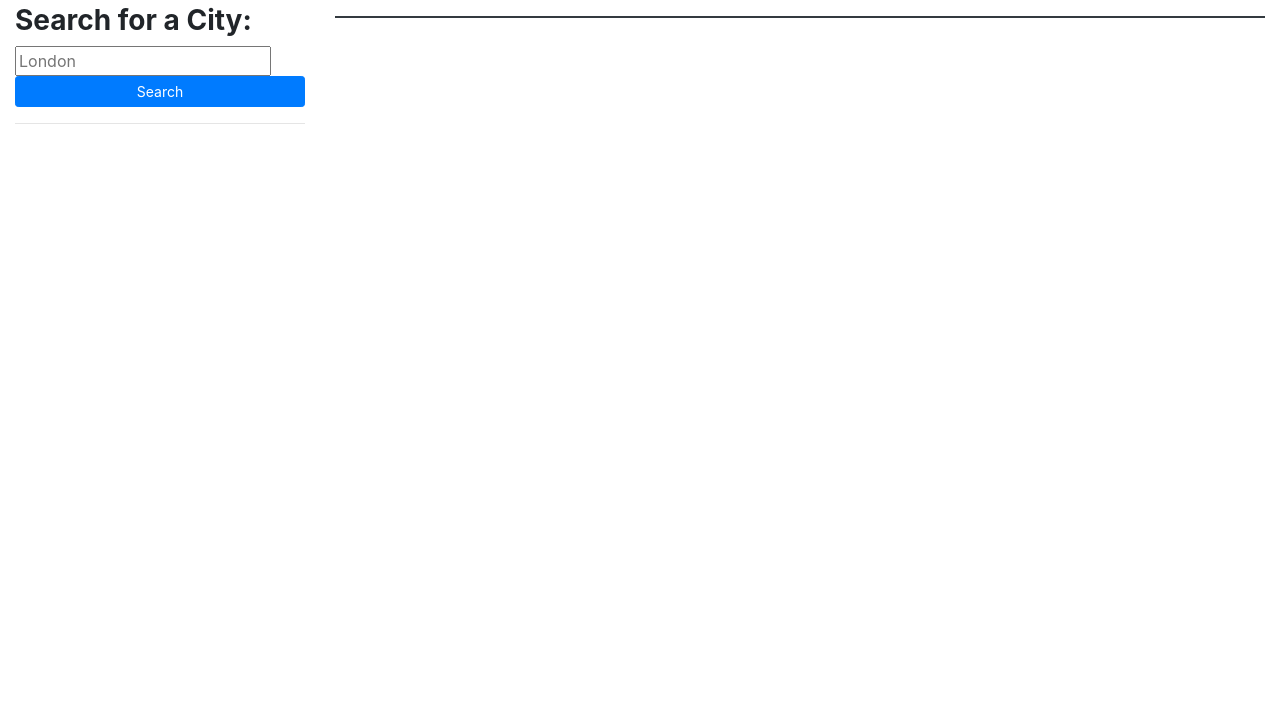
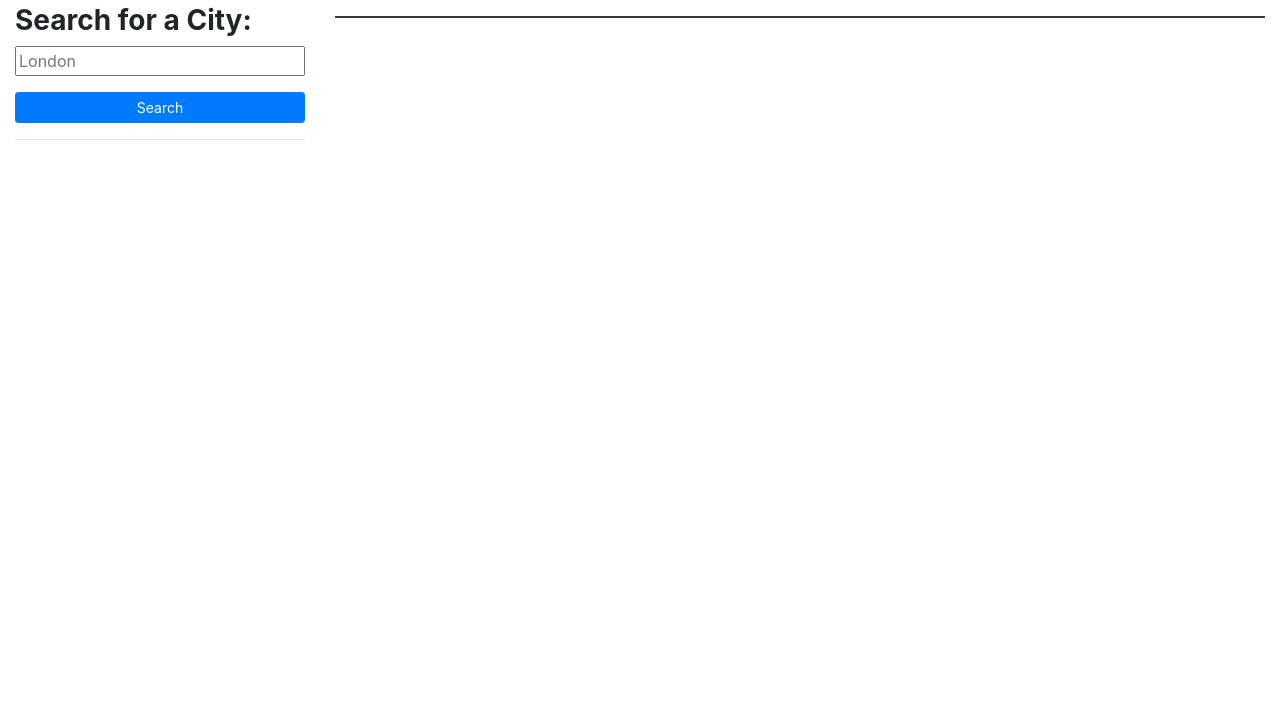
Before and after one commit to sabrina-martorelli/Weather-Forecast, a plain HTML site: page index.html in a window 1280 px wide. Shown: the part 72-800 px from the top of the page. Drawn offline with nearby package versions, Linux system fonts and the light colour scheme.

Commit message:
Amends input style

```diff
--- a/index.html
+++ b/index.html
@@ -27,11 +27,13 @@
           Search for a City:
         </h2>
         <form id="search-form" class="form">
-          <div class="form-inline form-group">
+          <div class="form-group">
             <div class="input-group">
-                <input class="form-input weather-search" type="text" id="search-input" placeholder="London"
+
+                <input class="weather-search flex-fill " type="text" id="search-input" placeholder="London"
                 aria-labelledby="form-heading" aria-controls="today forecast" />
-                <button type="submit" class="search-button btn btn-primary btn-sm btn-block" id="search-button" aria-label="submit search">
+
+                <button type="submit" class="mt-3 search-button btn btn-primary btn-sm btn-block" id="search-button" aria-label="submit search">
                   Search
                 </button>
             </div>
--- a/js/script.js
+++ b/js/script.js
@@ -16,7 +16,7 @@ function displayForecast(results) {
     //Loops array of results
     for (var day of results.list) {
 
-        ////Creates correct format for the date  and time using https://momentjs.com/
+        ////Creates correct format for the date and time using https://momentjs.com/
         var date = moment.unix(day.dt).format("DD/MM/YYYY");
         var hour = moment.unix(day.dt).format("hh:mm:ss a");
 
```
